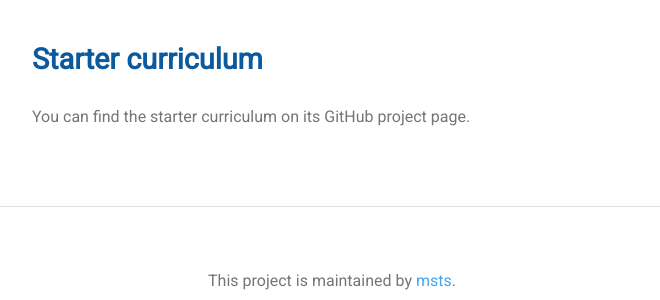
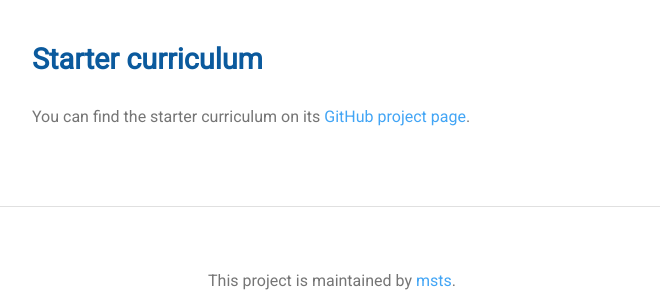
Before and after one commit to trevipay/workshops, a Jekyll site: the page built from docs/index.html, in a window 1280 px wide and 900 px high, scrolled down 2571 px. Shown: the part 546-846 px from the top of the window, without its empty margins (308-968 px from the left). Built offline with Jekyll 4.4.1, drawn with Linux system fonts in a browser that asks for light colours; part of the change alters nothing that is shown.

```diff
--- a/docs/index.html
+++ b/docs/index.html
@@ -27,4 +27,4 @@ layout: home
 <hr>
 
 <h2>Starter curriculum</h2>
-<p>You can find the starter curriculum on its GitHub project page.</p>
+<p>You can find the starter curriculum on its <a href="https://github.com/msts/workshops">GitHub project page</a>.</p>
```
